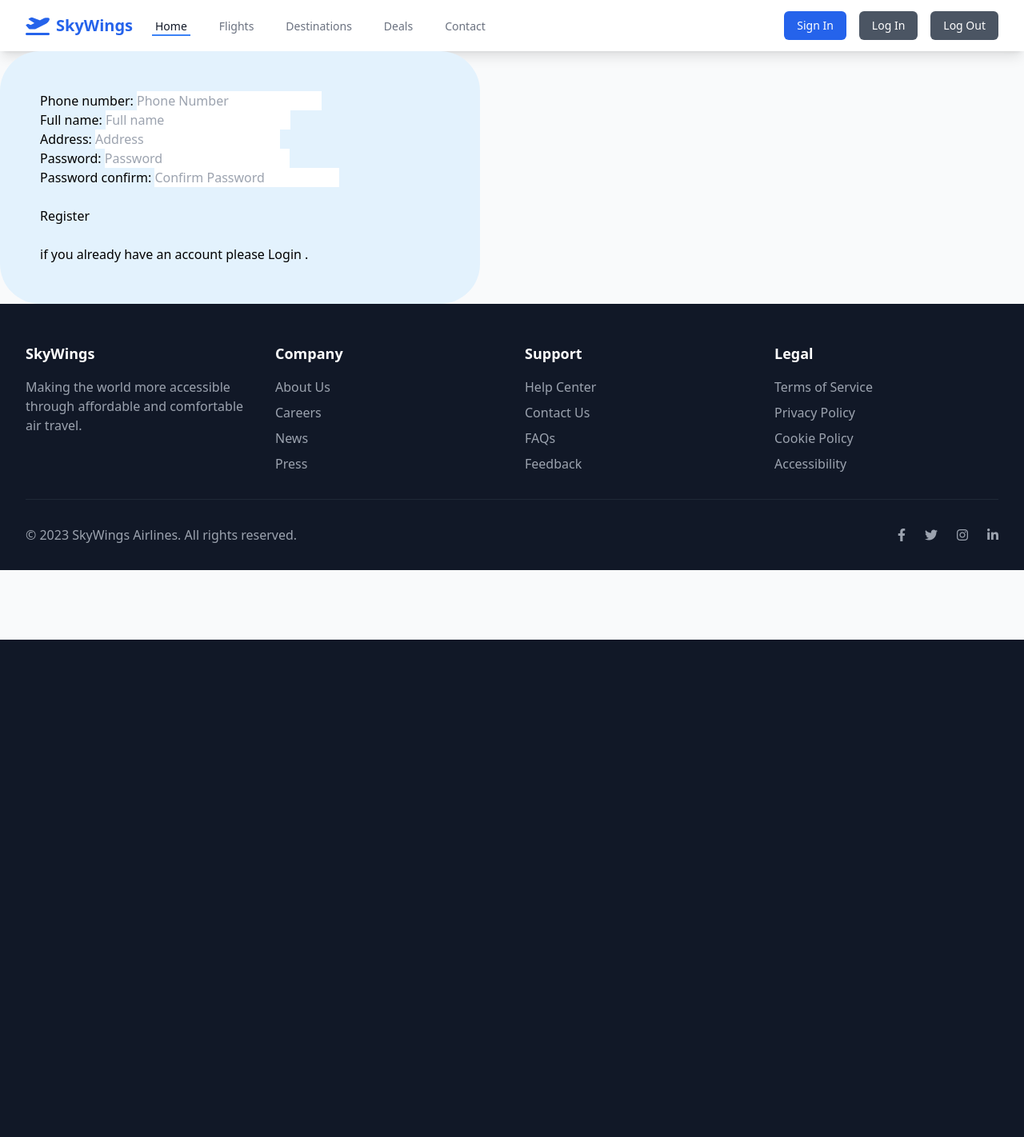
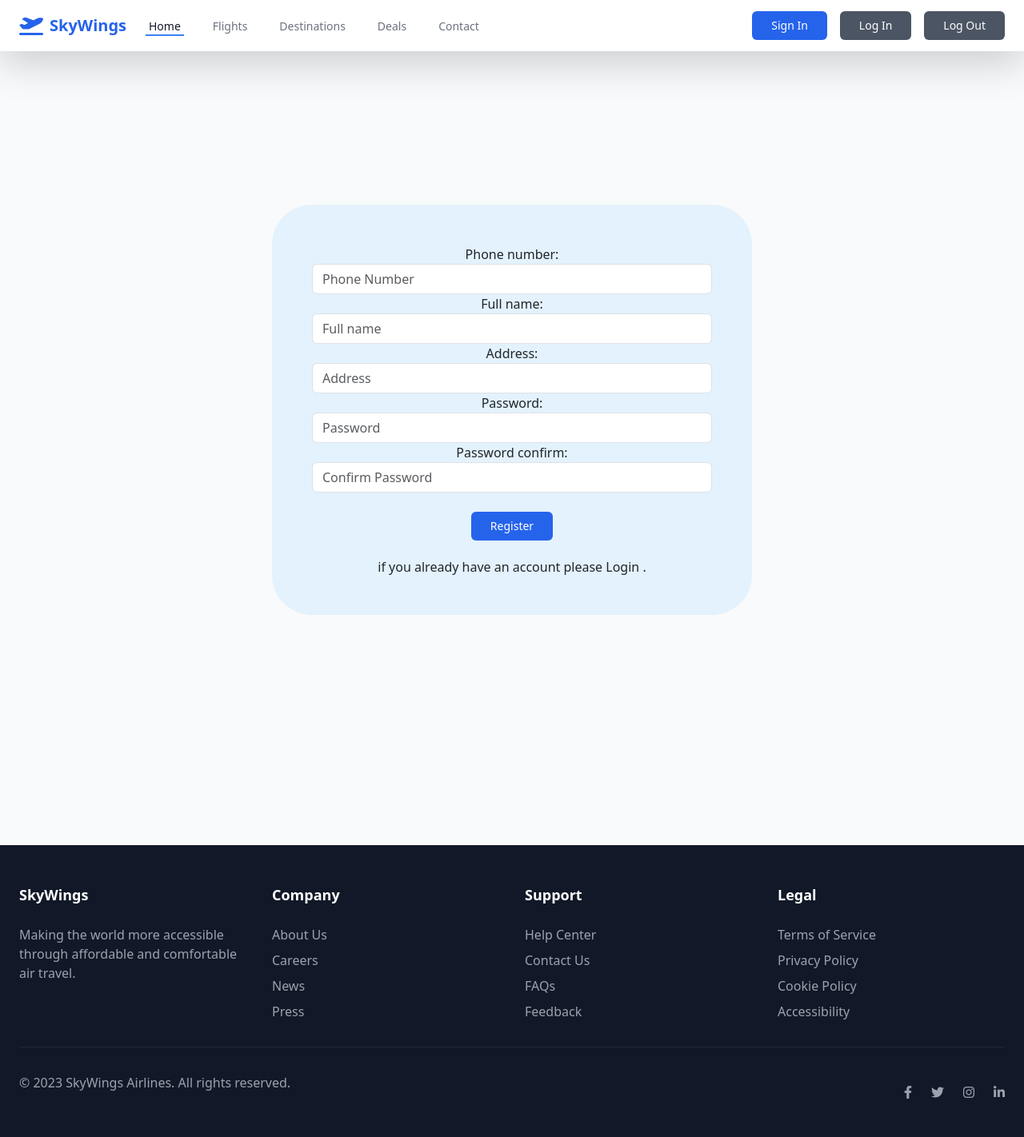
Before and after one commit to mmtshadow14/AirLine, a Django app: page /accounts/register/ in a window 1280 px wide. Shown: the whole page at 80% size. Before the commit the page ends 800 px from the top, so only its background shows below. Run offline with Django 5.2, Linux system fonts and the light colour scheme; some libraries are stand-ins or nearby versions.

Commit message:
XDXDXD evil laugh

```diff
--- a/accounts/templates/accounts/register.html
+++ b/accounts/templates/accounts/register.html
@@ -1,13 +1,17 @@
 {% extends 'base.html' %}
 
 {% block content %}
+    <center>
+        <br/><br/><br/><br/><br/><br/><br/><br/>
         <div style="background-color: #e3f2fd; width: 600px; padding: 50px; border-radius: 50px;">
             <form method="post" action="" style="max-width: 500px;">
                 {% csrf_token %}
                 {{ form.as_p }}
                 <br/>
-            <input type="submit" value="Register" class="btn btn-dark">
+                <input type="submit" value="Register" class="bg-blue-600 hover:bg-blue-700 text-white px-4 py-2 rounded-md text-sm font-medium">
             </form><br/>
             <h5> if you already have an account please <a href={% url "accounts:login"%}>Login</a> .</h5>
         </div>
+        <br/><br/><br/><br/><br/><br/><br/><br/><br/><br/><br/><br/>
+    </center>
 {% endblock %}
--- a/templates/base.html
+++ b/templates/base.html
@@ -6,6 +6,7 @@
     <title>SkyWings Airlines | Book Your Flight</title>
     <script src="https://cdn.tailwindcss.com"></script>
     <link rel="stylesheet" href="https://cdnjs.cloudflare.com/ajax/libs/font-awesome/6.4.0/css/all.min.css">
+    <link href="https://cdn.jsdelivr.net/npm/bootstrap@5.3.7/dist/css/bootstrap.min.css" rel="stylesheet" integrity="sha384-LN+7fdVzj6u52u30Kp6M/trliBMCMKTyK833zpbD+pXdCLuTusPj697FH4R/5mcr" crossorigin="anonymous">
     <style>
         .hero-bg {
             background-image: linear-gradient(rgba(0, 0, 0, 0.5), rgba(0, 0, 0, 0.5)), url('https://images.unsplash.com/photo-1436491865332-7a61a109cc05?ixlib=rb-4.0.3&ixid=M3wxMjA3fDB8MHxwaG90by1wYWdlfHx8fGVufDB8fHx8fA%3D%3D&auto=format&fit=crop&w=1470&q=80');
@@ -228,5 +229,6 @@
             }
         });
     </script>
+    <script src="https://cdn.jsdelivr.net/npm/bootstrap@5.3.7/dist/js/bootstrap.bundle.min.js" integrity="sha384-ndDqU0Gzau9qJ1lfW4pNLlhNTkCfHzAVBReH9diLvGRem5+R9g2FzA8ZGN954O5Q" crossorigin="anonymous"></script>
 </body>
 </html>
```
Lines whose indentation alone changed are shown as unchanged.
